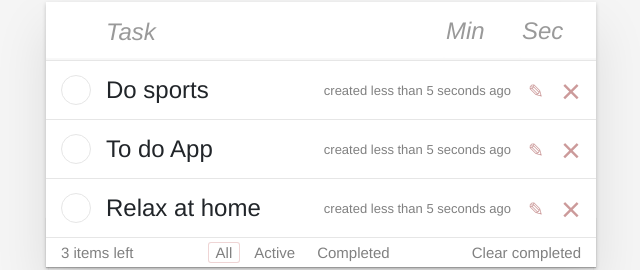
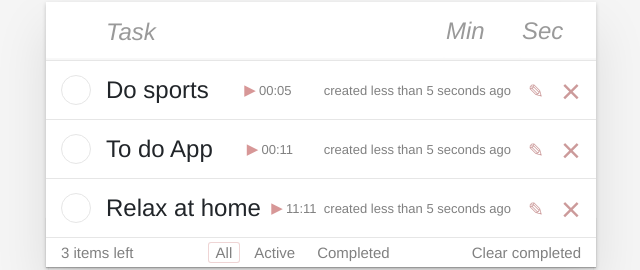
Before and after one commit to TomVers/todo, a React (Create React App) app: page / in a window 1280 px wide. Shown: the part 128-398 px from the top of the page, without its empty margins (319-959 px from the left). Built offline with nearby package versions, Linux system fonts and the light colour scheme.

Commit message:
added timer

```diff
--- a/src/components/App/App.jsx
+++ b/src/components/App/App.jsx
@@ -9,14 +9,19 @@ export default class App extends Component {
   maxId = 100
 
   state = {
-    todoData: [this.createTask('Do sports'), this.createTask('To do App'), this.createTask('Relax at home')],
+    todoData: [
+      this.createTask('Do sports', 5),
+      this.createTask('To do App', 11),
+      this.createTask('Relax at home', 671),
+    ],
     term: '',
     filter: 'all', // all, active, completed
   }
 
-  createTask(label) {
+  createTask(label, taskTime) {
     return {
       label,
+      taskTime,
       done: false,
       id: this.maxId++,
     }
@@ -35,7 +40,7 @@ export default class App extends Component {
     })
   }
 
-  addTask = (text) => {
+  addTask = (text, taskTime) => {
     text = text.trim()
     if (text.length < 1) {
       return
@@ -43,6 +48,7 @@ export default class App extends Component {
     const newItem = {
       label: text,
       id: this.maxId++,
+      taskTime: taskTime,
     }
 
     this.setState(({ todoData }) => {
@@ -116,7 +122,11 @@ export default class App extends Component {
       <div className="app">
         <h1 className="app-header">todos</h1>
         <NewTaskForm onTaskAdded={this.addTask} />
-        <TaskList todos={visibleTasks} onDeleted={this.deleteTask} onToggleCompleted={this.onToggleCompleted} />
+        <TaskList
+          todos={visibleTasks}
+          onDeleted={this.deleteTask}
+          onToggleCompleted={this.onToggleCompleted}
+        />
         <Footer
           tasksLeft={tasksLeft}
           filter={filter}
--- a/src/components/NewTaskForm/NewTaskForm.jsx
+++ b/src/components/NewTaskForm/NewTaskForm.jsx
@@ -14,6 +14,20 @@ export default class NewTaskForm extends Component {
 
   state = {
     label: '',
+    min: '',
+    sec: '',
+  }
+
+  handleSubmit = (event) => {
+    event.preventDefault()
+
+    const { label, min, sec } = this.state
+    this.props.onTaskAdded(label, min * 60 + +sec)
+    this.setState({
+      label: '',
+      min: '',
+      sec: '',
+    })
   }
 
   onLabelChange = (event) => {
@@ -22,27 +36,50 @@ export default class NewTaskForm extends Component {
     })
   }
 
-  onSubmit = (event) => {
-    event.preventDefault()
-    this.props.onTaskAdded(this.state.label)
+  onMinChange = (event) => {
     this.setState({
-      label: '',
+      min: event.target.value,
+    })
+  }
+
+  onSecChange = (event) => {
+    this.setState({
+      sec: event.target.value,
     })
   }
 
   render() {
     return (
-      <form className="new-task-form" onSubmit={this.onSubmit}>
+      <form className="new-task-form" onSubmit={this.handleSubmit}>
         <input
           type="text"
+          name="label"
           autoFocus
           className="new-task-input"
           placeholder={'Task'}
           onChange={this.onLabelChange}
           value={this.state.label}
         />
-        <input type="number" className="new-task-form__timer" placeholder={'Min'} min={0} max={60} />
-        <input type="number" className="new-task-form__timer" placeholder={'Sec'} min={0} max={60} />
+        <input
+          type="number"
+          name="min"
+          className="new-task-form__timer"
+          placeholder={'Min'}
+          min={0}
+          onChange={this.onMinChange}
+          value={this.state.min}
+        />
+        <input
+          type="number"
+          name="sec"
+          className="new-task-form__timer"
+          placeholder={'Sec'}
+          min={0}
+          max={60}
+          onChange={this.onSecChange}
+          value={this.state.sec}
+        />
+        <button type="submit" style={{ display: 'none' }} />
       </form>
     )
   }
--- a/src/components/Task/Task.css
+++ b/src/components/Task/Task.css
@@ -10,36 +10,27 @@
   transition: color 0.2s ease-out;
   cursor: pointer;
 }
-
 .icon:hover {
   color: #af5b5e;
 }
-
 .icon-edit {
   right: 45px;
   font-size: 19px;
 }
-
 .icon-edit:after {
   content: '✎';
-
 }
-
 .icon-destroy {
   right: 10px;
-
 }
-
 .icon-destroy:after {
   content: '×';
   font-weight: 200;
 }
-
 .completed {
   color: #cdcdcd;
   text-decoration: line-through;
 }
-
 .toggle {
   text-align: center;
   width: 30px;
@@ -62,15 +53,6 @@
   background-size: 100%;
   filter: opacity(40%);
 }
-
-
-
-
-.date-created {
-	color: gray;
-	font-size: 13px;
-}
-
 .editing {
   position: relative;
   margin: 0;
@@ -78,13 +60,40 @@
   width: 100%;
   font-family: inherit;
   font-weight: inherit;
-
   color: inherit;
   padding: 15px;
   padding-left: 60px;
   border: 1px solid #999;
   box-shadow: inset 0 -1px 5px 0 rgb(0 0 0 / 20%);
   box-sizing: border-box;
+}
+.date-created {
+  color: gray;
+  font-size: 13px;
+}
+.inform {
+  color: gray;
+  font-size: 13px;
+}
+.start,
+.stop {
+  font-size: 15px;
+  width: 18px;
+  height: 18px;
+  margin: 0;
+  padding: 0;
+}
+.stop:after {
+  display: flex;
+  align-items: center;
+  content: '⏸';
+  width: 18px;
+  height: 18px;
+}
 
-
+.start:after {
+  content: '▶';
+  color: rgba(175, 47, 47, 0.5);
+  width: 18px;
+  height: 18px;
 }
--- a/src/components/Task/Task.jsx
+++ b/src/components/Task/Task.jsx
@@ -11,6 +11,9 @@ export default class Task extends Component {
       isEditMode: false,
       label: props.label,
       creationTime: Date.now(),
+      stop: false,
+      timerId: null,
+      tasktime: 0,
     }
   }
 
@@ -32,8 +35,37 @@ export default class Task extends Component {
     }))
   }
 
+  onTimerClick = () => {
+    this.setState(({ stop }) => {
+      return { stop: !stop }
+    })
+  }
+
+  componentDidMount() {
+    this.setState({ tasktime: this.props.taskTime, stop: true })
+  }
+
+  componentDidUpdate(prevProps, prevState) {
+    const { stop, timerId } = this.state
+    if (stop && !prevState.stop) {
+      clearInterval(timerId)
+    }
+    if (prevState.stop && !stop) {
+      clearInterval(timerId)
+
+      const timer = setInterval(() => {
+        this.setState(({ tasktime, stop: prevstop }) => {
+          if (!prevstop && tasktime > 0) {
+            return { timerId: timer, tasktime: tasktime - 1 }
+          }
+          return { timerId: timer }
+        })
+      }, 1000)
+    }
+  }
+
   render() {
-    const { label, isEditMode } = this.state
+    const { label, isEditMode, stop, tasktime } = this.state
     const { onDeleted, onToggleCompleted, completed } = this.props
 
     let classNames = 'task'
@@ -64,14 +96,34 @@ export default class Task extends Component {
       )
     }
 
+    const minutes = Math.trunc(tasktime / 60)
+    const seconds = tasktime - minutes * 60
+    const timerbtn = stop ? 'start' : 'stop'
+
     return (
       <div className="view">
-        <input className="toggle" type="checkbox" checked={completed} onChange={onToggleCompleted}></input>
+        <input
+          className="toggle"
+          type="checkbox"
+          checked={completed}
+          onChange={onToggleCompleted}
+        ></input>
         <label className="task-label" onClick={onToggleCompleted}>
           <span className={classNames}> {label} </span>
+          <span className="inform">
+            <button
+              className={timerbtn}
+              onClick={(e) => {
+                this.onTimerClick()
+                e.stopPropagation()
+              }}
+            ></button>
+            <span>{`${minutes >= 10 ? minutes : `0${minutes}`}:${
+              seconds >= 10 ? seconds : `0${seconds}`
+            }`}</span>
+          </span>
           <span className="date-created">
-            {' '}
-            created {formatDistanceToNow(this.state.creationTime, { includeSeconds: true })} ago{' '}
+            created {formatDistanceToNow(this.state.creationTime, { includeSeconds: true })} ago
           </span>
         </label>
         <button className="icon icon-edit" onClick={this.onTaskEdit}></button>
--- a/src/components/TaskList/TaskList.jsx
+++ b/src/components/TaskList/TaskList.jsx
@@ -11,7 +11,11 @@ const TaskList = ({ todos, onDeleted, onToggleCompleted }) => {
 
     return (
       <li key={id}>
-        <Task {...itemProps} onDeleted={() => onDeleted(id)} onToggleCompleted={() => onToggleCompleted(id)} />
+        <Task
+          {...itemProps}
+          onDeleted={() => onDeleted(id)}
+          onToggleCompleted={() => onToggleCompleted(id)}
+        />
       </li>
     )
   })
```
Also changed, not shown: .prettierrc.json. Lines whose indentation alone changed are shown as unchanged.
